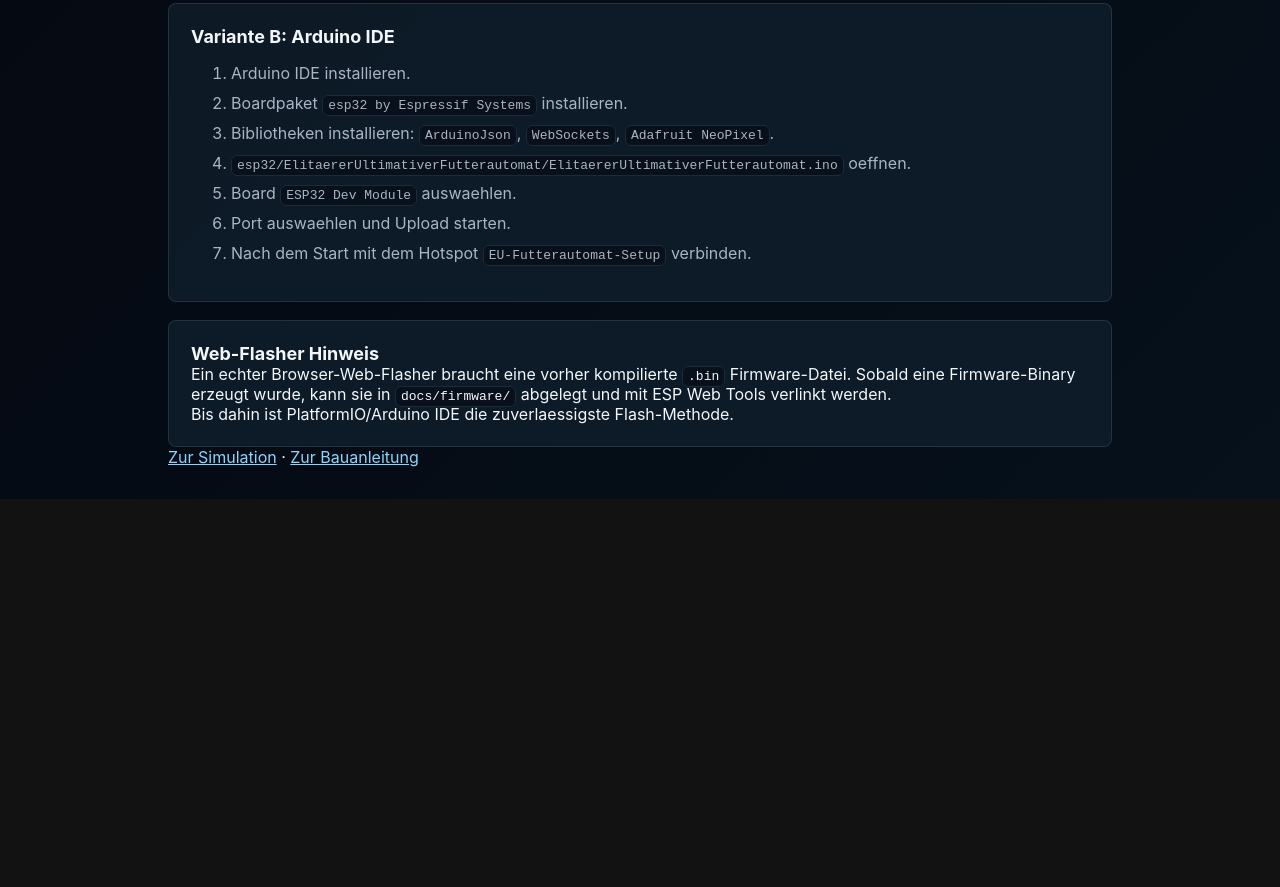
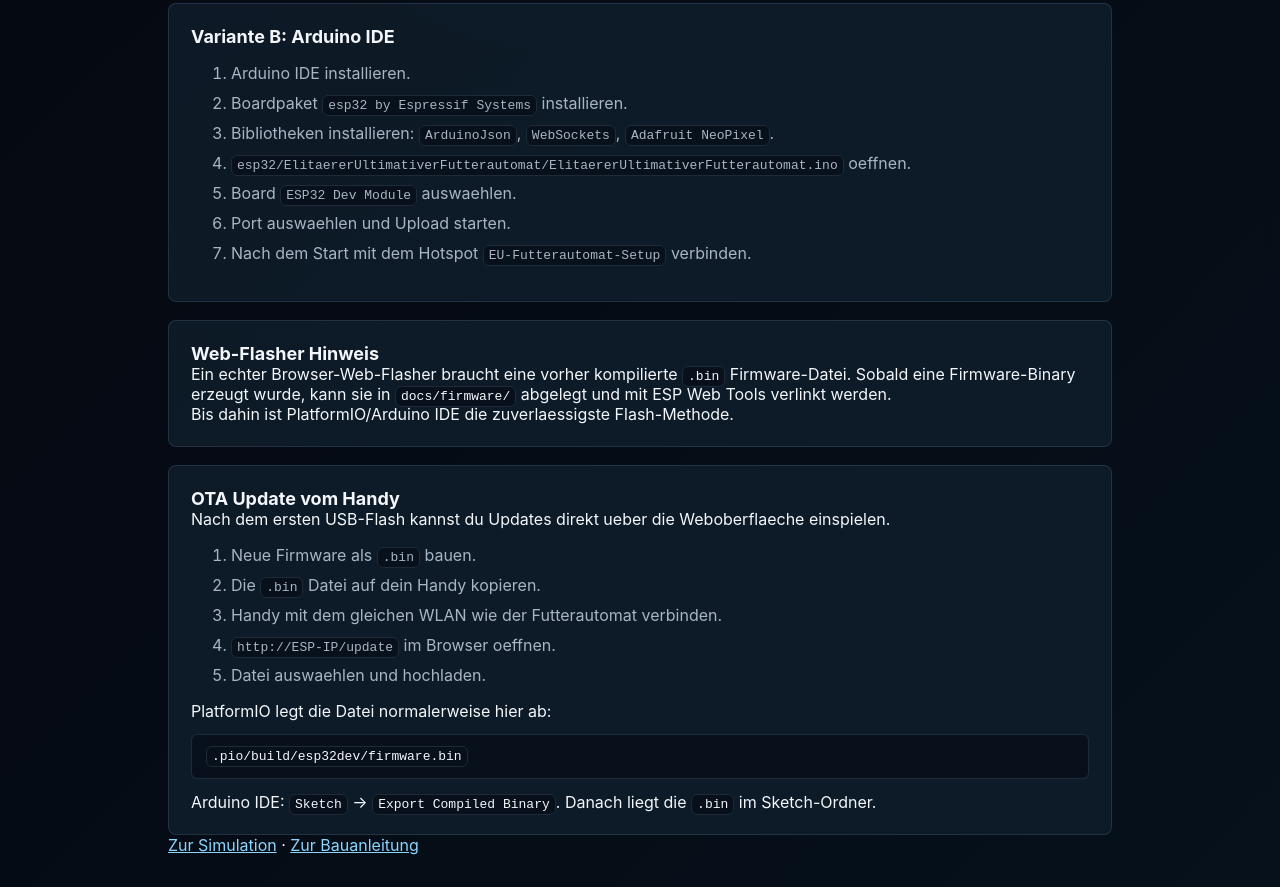
Before and after one commit to xsiimonox/elit-rerFutterautomat, a plain HTML site: page docs/flash.html in a window 1280 px wide. Shown: the part 463-1350 px from the top of the page. Before the commit the page ends 962 px from the top, so only its background shows below. Drawn offline with Linux system fonts and the light colour scheme.

Commit message:
Add files via upload

```diff
--- a/docs/flash.html
+++ b/docs/flash.html
@@ -46,6 +46,21 @@
       <p>Bis dahin ist PlatformIO/Arduino IDE die zuverlaessigste Flash-Methode.</p>
     </section>
 
+    <section class="doc-card">
+      <h2>OTA Update vom Handy</h2>
+      <p>Nach dem ersten USB-Flash kannst du Updates direkt ueber die Weboberflaeche einspielen.</p>
+      <ol class="steps">
+        <li>Neue Firmware als <code>.bin</code> bauen.</li>
+        <li>Die <code>.bin</code> Datei auf dein Handy kopieren.</li>
+        <li>Handy mit dem gleichen WLAN wie der Futterautomat verbinden.</li>
+        <li><code>http://ESP-IP/update</code> im Browser oeffnen.</li>
+        <li>Datei auswaehlen und hochladen.</li>
+      </ol>
+      <p>PlatformIO legt die Datei normalerweise hier ab:</p>
+      <pre><code>.pio/build/esp32dev/firmware.bin</code></pre>
+      <p>Arduino IDE: <code>Sketch</code> -> <code>Export Compiled Binary</code>. Danach liegt die <code>.bin</code> im Sketch-Ordner.</p>
+    </section>
+
     <p><a href="index.html">Zur Simulation</a> · <a href="Bauanleitung.md">Zur Bauanleitung</a></p>
   </main>
 </body>
```
Also changed, not shown: docs/anleitung.html (+12 -0 lines), 4 other files.
